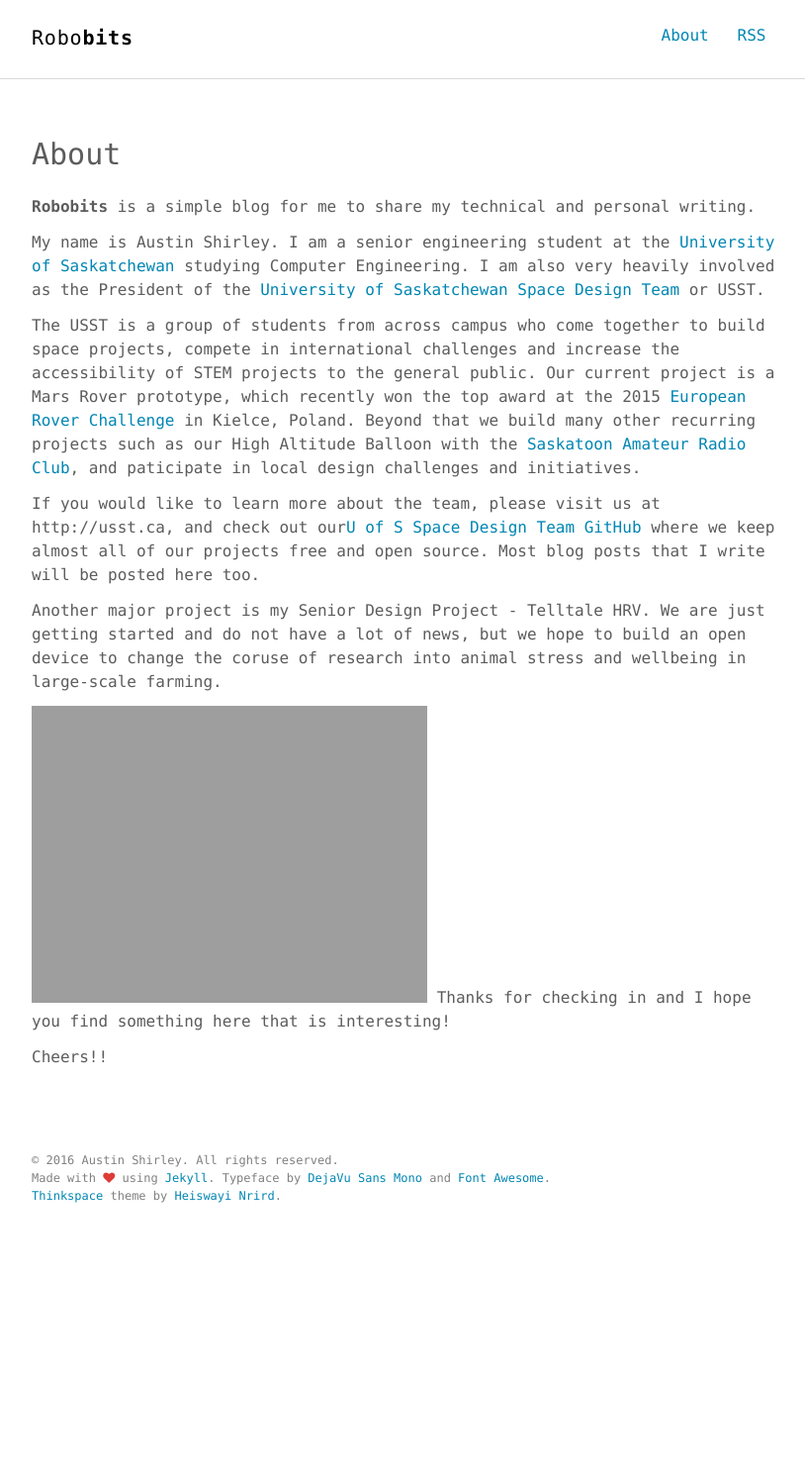
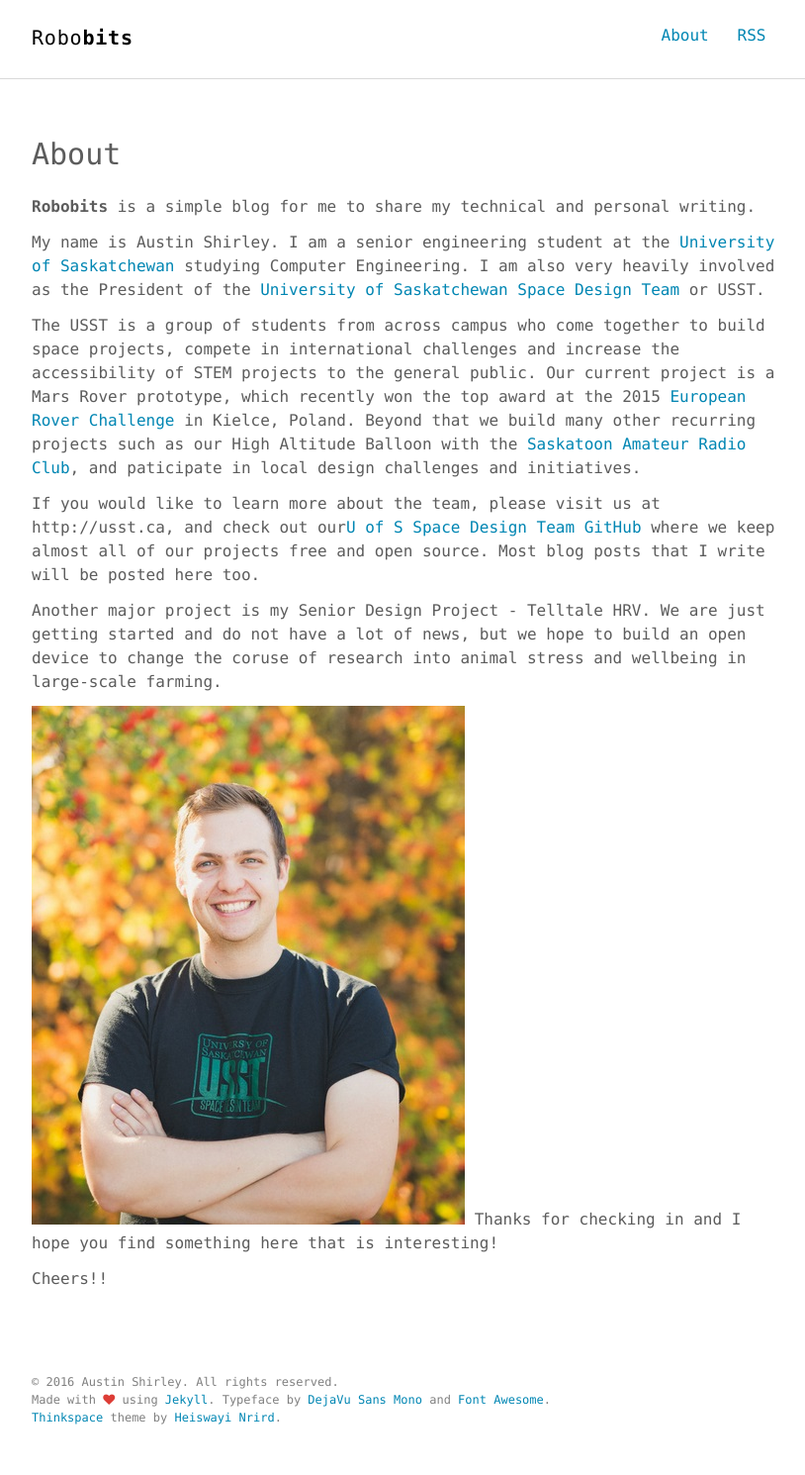
Before and after one commit to ausshir/ausshir.github.io, a Jekyll site: the page built from about.md, in a window 1280 px wide. Shown: the whole page at 99% size, without its empty margins (232-1046 px from the left). Built offline with Jekyll 4.4.1, drawn with Linux system fonts in a browser that asks for light colours; before the commit the page ends 1266 px from its top, so only the background shows below that.

Commit message:
Updated about.md

```diff
--- a/about.md
+++ b/about.md
@@ -16,7 +16,7 @@
 
 Another major project is my Senior Design Project - Telltale HRV. We are just getting started and do not have a lot of news, but we hope to build an open device to change the coruse of research into animal stress and wellbeing in large-scale farming.
 
-![](https://ausshir.github.io/assets/author.jpg =100x)
+![](https://ausshir.github.io/assets/author.jpg){:class="img-responsive"}
 Thanks for checking in and I hope you find something here that is interesting!
 
 Cheers!!
```
